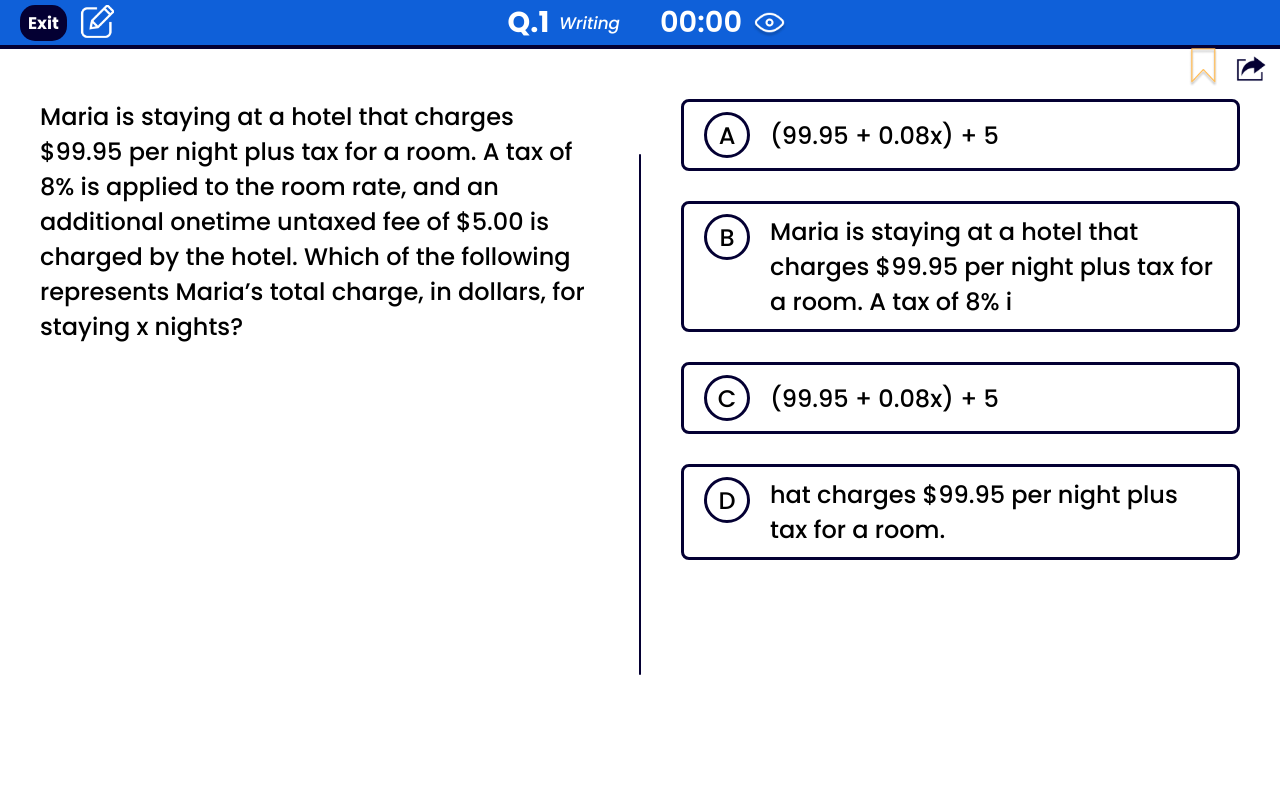
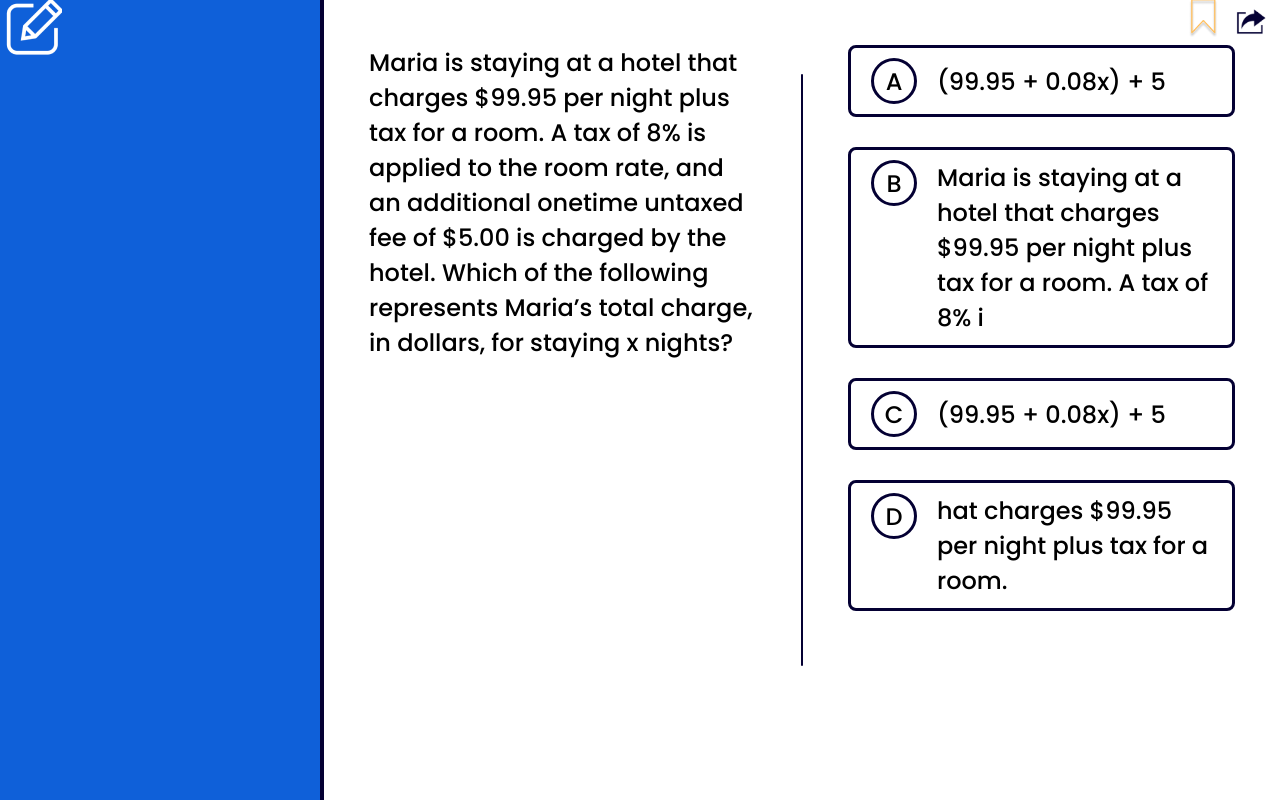
Before and after one commit to warrenli0/sb-frontend, a React (Create React App) app in the folder react-client/: page /example-question in a window 1280 px wide. Built offline with nearby package versions, Linux system fonts and the light colour scheme.

Commit message:
qcard format 2 prog

```diff
--- a/react-client/src/components/QCardTemplate.css
+++ b/react-client/src/components/QCardTemplate.css
@@ -2,6 +2,11 @@
     width: 100vw;
     height: 100dvh;
     position: fixed;
+}
+.qcard-bg[data-noteshow='true'] {
+    display: grid;
+    grid-template-columns: minmax(0, 25%) 4px minmax(0, 75%);
+    grid-template-rows: 100%;
 }
 .qcard-top-bar {
     display: grid;
@@ -22,6 +27,7 @@
 .qcard-exit-note {
     display: flex;
     align-items: center;
+    gap: 20px;
 }
 .qcard-exit-note img{
    height: 35px;
@@ -208,3 +214,48 @@
 .qcard-choice-cont h2{
     font-weight: 500;
 }
+
+
+
+
+
+
+
+.qcard-left-bar {
+    background-color: #0F60D9;
+}
+.qcard-vert-line {
+    background-color: #040033;
+}
+.qcard-main-content[data-noteshow='true'] {
+    width: 100%;
+    height: 100%;
+    grid-template-rows: minmax(0, 100%) 60px;
+}
+.qcard-text[data-noteshow='true'] {
+    padding: 45px;
+}
+.qcard-choices[data-noteshow='true'] {
+    padding: 45px;
+}
+#share[data-noteshow='true'] {
+    position: absolute;
+    right: 10px;
+    top: 5px;
+    height: 35px;
+    cursor: pointer;
+}
+#unflag {
+    position: absolute;
+    right: 60px;
+    height: 45px;
+    top: -5px;
+    cursor: pointer;
+    display: inline;
+}
+#unflag[data-flag='true'] {
+    display: none;
+}
+.qcard-bottom-icons[data-noteshow='true'] {
+    grid-column: span 3;
+}
--- a/react-client/src/components/QCardTemplate.tsx
+++ b/react-client/src/components/QCardTemplate.tsx
@@ -13,12 +13,12 @@ import { Outlet, Link } from "react-router-dom";
 import { Textfit } from 'react-textfit';
 
 export default function QCardTemplate({}) {
-    const [isNotepadOpen, setisNotepadOpen] = useState('0'); // 0 = false
+    const [isNotepadOpen, setisNotepadOpen] = useState(true); // default is true
     const [selectedOption, setselectedOption] = useState('0'); // 0 = none
     const [isFlagged, setisFlagged] = useState(false); // default is false
     const [showTimer, setshowTimer] = useState(true); // default is true
 
-    if (isNotepadOpen == '0') {
+    if (isNotepadOpen == false) {
         return (
             <div className='qcard-bg'>
                 <div className='qcard-top-bar'>
@@ -27,7 +27,7 @@ export default function QCardTemplate({}) {
                             <div id='qcard-back-button'>
                                 <h3><Link to={"/home"}>Exit</Link></h3>
                             </div>
-                            <img src={note}/>
+                            <img src={note} onClick={() => {setisNotepadOpen(true)}}/>
                         </div>
                         <div className='qcard-question-head'>
                             <h1>Q.1</h1>
@@ -80,8 +80,46 @@ export default function QCardTemplate({}) {
         )
     } else {
         return (
-            <div>
-                <h1>hi</h1>
+            <div className='qcard-bg' data-noteshow={true}>
+                <div className='qcard-left-bar'>
+                    <img src={note} onClick={() => {setisNotepadOpen(false)}}/>
+                    <img src={unflag} id="unflag" data-flag={isFlagged.toString()} onClick={() => {setisFlagged(true)}}/>
+                    <img src={flag} id="flag" data-flag={isFlagged.toString()} onClick={() => {setisFlagged(false)}}/>
+                </div>
+                <div className='qcard-vert-line'></div>
+                <div>
+                    <div className='qcard-main-content' data-noteshow={true}>
+                        <img src={share} id="share" data-noteshow={true}/>
+                        <div className='qcard-text' data-noteshow={true}>
+                            <h2>Maria is staying at a hotel that charges $99.95 per night plus tax for a room. A tax of 8% is applied to the room rate, and an additional onetime untaxed fee of $5.00 is charged by the hotel. Which of the following represents Maria’s total charge, in dollars, for staying x nights?</h2>
+                        </div>
+                        <div className='qcard-mid-bar'><div></div></div>
+                        <div className='qcard-choices' data-noteshow={true}>
+                            <div className='qcard-answer-choice' id="choice1" data-selected={selectedOption} onClick={() => {setselectedOption('1')}}>
+                                <div id="qcard-letter"><h2><span>A</span></h2></div>
+                                <div className='qcard-choice-cont'><h2>(99.95 + 0.08x) + 5</h2></div>
+                            </div>
+
+                            <div className='qcard-answer-choice' id="choice2" data-selected={selectedOption} onClick={() => {setselectedOption('2')}}>
+                                <div id="qcard-letter"><h2><span>B</span></h2></div>
+                                <div className='qcard-choice-cont'><h2>Maria is staying at a hotel that charges $99.95 per night plus tax for a room. A tax of 8% i</h2></div>
+                            </div>
+
+                            <div className='qcard-answer-choice' id="choice3" data-selected={selectedOption} onClick={() => {setselectedOption('3')}}>
+                                <div id="qcard-letter"><h2><span>C</span></h2></div>
+                                <div className='qcard-choice-cont'><h2>(99.95 + 0.08x) + 5</h2></div>
+                            </div>
+
+                            <div className='qcard-answer-choice' id="choice4" data-selected={selectedOption} onClick={() => {setselectedOption('4')}}>
+                                <div id="qcard-letter"><h2><span>D</span></h2></div>
+                                <div className='qcard-choice-cont'><h2>hat charges $99.95 per night plus tax for a room.</h2></div>
+                            </div>
+                        </div>
+                        <div className='qcard-bottom-icons' data-noteshow={true}>
+                            <img src={arrow} id="arrow" data-show={selectedOption}/>
+                        </div>
+                    </div>
+                </div>
             </div>
         )
     }
```
